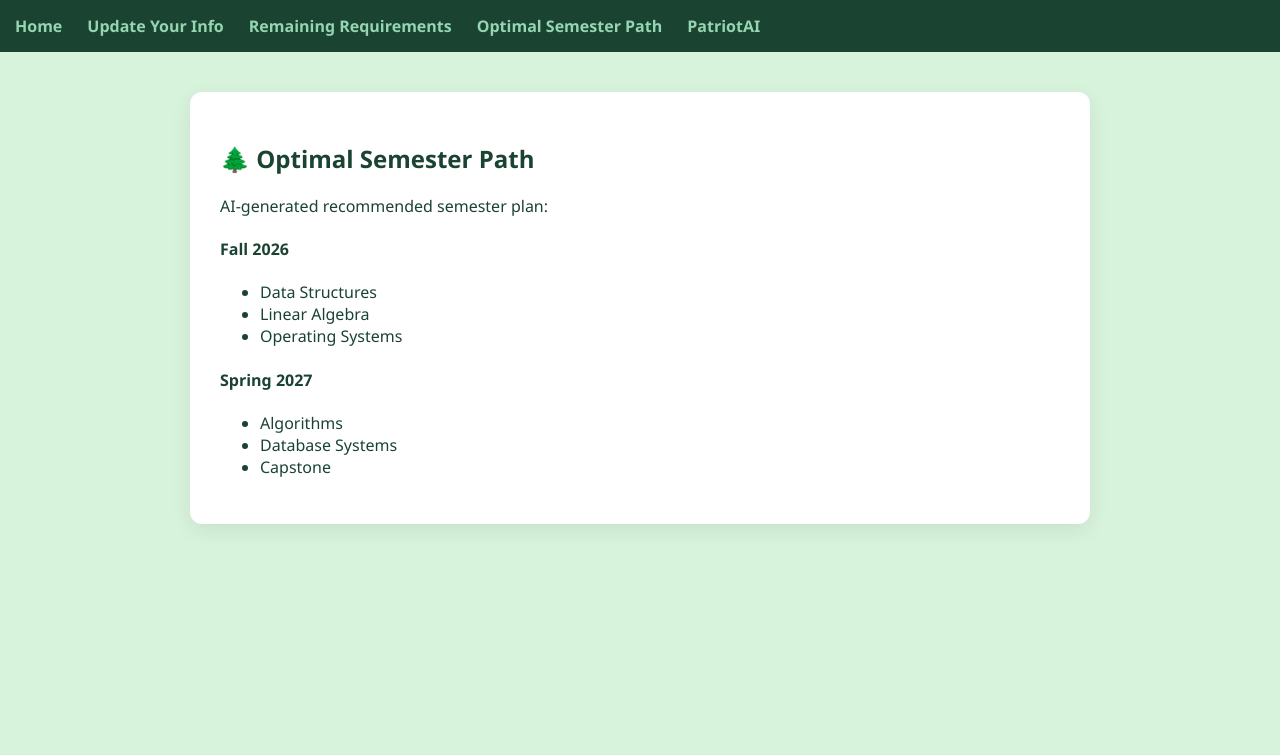
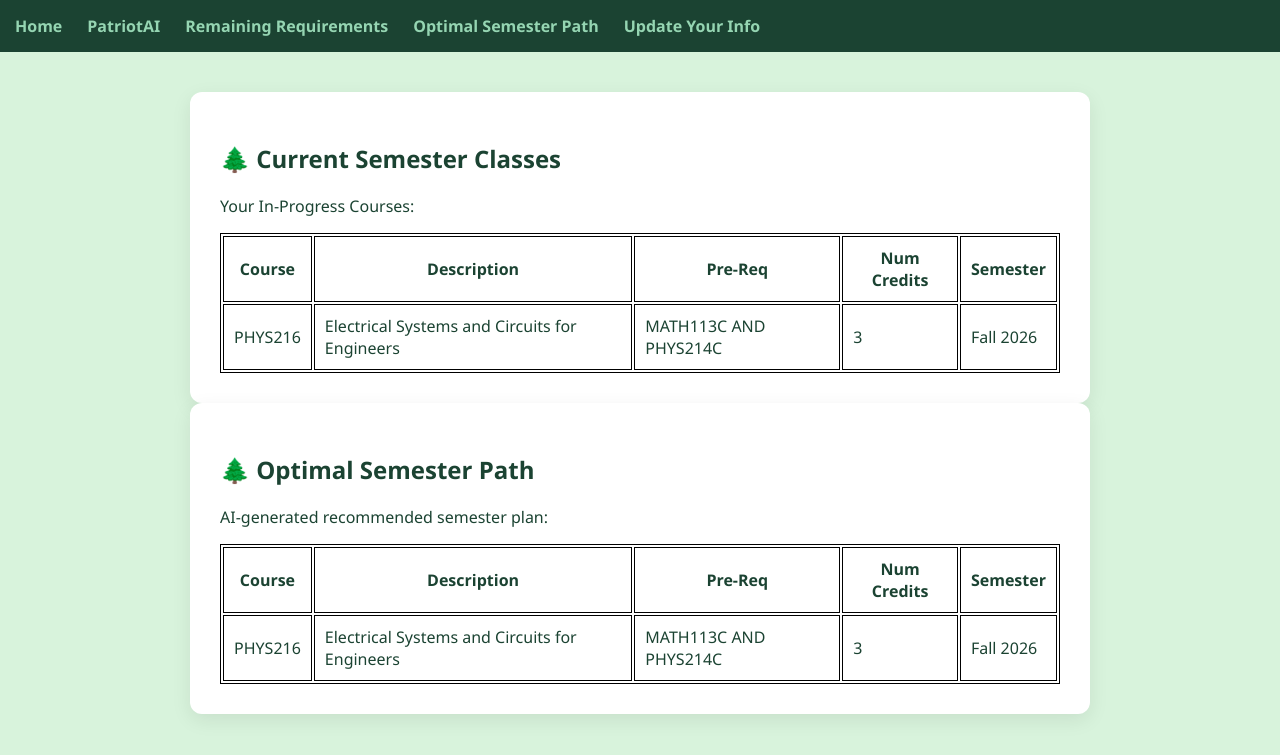
Before and after one commit to Ghoulsimi07/SAPPI, a Flask app: page /optimal-path in a window 1280 px wide. Shown: the top 755 px of the page. Run offline with Flask 3, Linux system fonts and the light colour scheme; parts of the project's set-up code (start-up, migrations or seed data) failed here and were passed over.

Commit message:
Update to include templates and changes to code

```diff
--- a/src/main.py
+++ b/src/main.py
@@ -1,31 +1,112 @@
 from flask import Flask, render_template, request, redirect, url_for
+import pymongo
+app = Flask(__name__)
 
-app = Flask(__name__)
+myclient = pymongo.MongoClient("mongodb://localhost:27017/")
+mydb = myclient["SAPPI"]
+
+studentDB = mydb["Student"]
+currentStudent = studentDB.find()
+for student in currentStudent:
+    student = student
+
+global name
+name = student['name']
+
+
+def grabStudent():
+    global name
+    studentDB = mydb["Student"]
+    currentStudent = studentDB.find({"name":name})
+    for student in currentStudent:
+        return student
 
 @app.route("/")
 def home():
     return render_template("home.html")
 
 @app.route("/update", methods=["GET", "POST"])
+def update():
+    global name
+    studentDB = mydb["Student"]
+    currentStudent = studentDB.find({"name":name})
 
-def update():
+    for student in currentStudent:
+        student = student
+
     if request.method == "POST":
-        major = request.form.get("major")
-        graduation = request.form.get("graduation")
-        # TODO: Save to database
-        print("Major:", major)
-        print("Graduation Date:", graduation)
-        return redirect(url_for("requirements"))
+        nameForm = request.form.get("name")
+        majorForm = request.form.get("major")
+        graduationForm = request.form.get("graduation")
 
-    return render_template("update.html")
+        studentDB.update_one({"name":name}, {'$set':{'name':nameForm,"major":majorForm,"expected_graduation":graduationForm}},upsert=False)
+
+        name = nameForm
+
+        currentStudent = studentDB.find({"name":name})
+        for student in currentStudent:
+            student = student
+        return render_template("update.html",student=student)
+
+    return render_template("update.html",student=student)
 
 @app.route("/requirements")
 def requirements():
-    return render_template("requirements.html")
+    student = grabStudent()
+    major = student['major']
+    name = student['name']
+
+    requirementDB = mydb["Requirements"]
+    courseDB = mydb['Courses']
+    courses = courseDB.find()
+    courseDict = {}
+    for course in courses:
+        courseDict[course['Course']] = course
+
+    courseTakenDB = mydb['Student-Courses-Taken']
+    coursesTaken = courseTakenDB.find({'Student':name})
+    courseTaken = []
+    for course in coursesTaken:
+        courseTaken.append(course['CourseTaken'])
+
+    coreClass1 = [x for x in requirementDB.find({"Major":major,'Type':'Core'})]
+    seniorClass1 = [x for x in requirementDB.find({"Major":major,'Type':'Senior'})]
+    electiveClass1 = [x for x in requirementDB.find({"Major":major,'Type':'Elective'})]
+
+    for classLabel in [coreClass1,seniorClass1,electiveClass1]:
+        for x in classLabel:
+            specificCourse = courseDict[x['Course']]
+            x['description'] = specificCourse['Description']
+            x['pre_req'] = specificCourse['Pre_Req']
+            x['credits'] = specificCourse['Credits']
+
+    coreClass = []
+    for x in coreClass1:
+        if x['Course'] not in courseTaken:
+            coreClass.append(x)
+
+    electiveClass = []
+    for x in electiveClass1:
+        if x['Course'] not in courseTaken:
+            electiveClass.append(x)
+
+    seniorClass = []
+    for x in seniorClass1:
+        if x['Course'] not in courseTaken:
+            seniorClass.append(x)
+
+    coreCount = len(coreClass)
+    seniorCount = len(seniorClass)
+    electiveCount = len(electiveClass)
+    CreditCount = coreCount + seniorCount + electiveCount
+    print(CreditCount)
+    return render_template("requirements.html",CoreCount=coreCount,SeniorCount=seniorCount,ElectiveCount=electiveCount,coreClass=coreClass,seniorClass=seniorClass,electiveClass=electiveClass,CreditCount=CreditCount)
 
 @app.route("/optimal-path")
 def optimal_path():
-    return render_template("optimal_path.html")
+    classesProgress=[{"course":"PHYS216","description":"Electrical Systems and Circuits for Engineers","pre_req":"MATH113C AND PHYS214C","semester":"Fall 2026","credits":3}]
+    classes=[{"course":"PHYS216","description":"Electrical Systems and Circuits for Engineers","pre_req":"MATH113C AND PHYS214C","semester":"Fall 2026","credits":3}]
+    return render_template("optimal_path.html",classes=classes,classesProgress=classesProgress)
 
 @app.route("/patriotai")
 def patriotai():
--- a/src/static/css/styles.css
+++ b/src/static/css/styles.css
@@ -71,3 +71,40 @@ input {
   justify-content: center; /* Centers horizontally */
   align-items: center;     /* Centers vertically */
 }
+
+.two-column {
+  display: grid;
+  grid-template-columns: 1fr 1fr; /* Creates two columns of equal width */
+  gap: 20px; /* Adds space between columns */
+}
+
+.column {
+  padding: 1rem;
+  /* Add other styling like background-color, border, etc. */
+}
+
+#main-buttons {
+  display: grid;
+  height: 100vh;
+  grid-template-rows: repeat(4, 1fr);
+  gap: 10px; /* Even gap between items */
+}
+
+.home-box {
+    background-color: #b37c49;
+    border: 2px solid #ccc; /* Shorthand: width | style | color */
+    padding: 10px;          /* Adds space between the text and the border */
+    margin: 10px;           /* Adds space outside the border, between elements */
+}
+
+#hello {
+    text-align: right;
+}
+
+table, th, td {
+  border: 1px solid black; /* Sets a 1-pixel solid black border for all */
+}
+
+td, th {
+  padding: 10px; /* Adds 10px of space around content in cells */
+}
--- a/src/templates/base.html
+++ b/src/templates/base.html
@@ -8,10 +8,10 @@
 
 <nav>
     <a href="{{ url_for('home') }}">Home</a>
-    <a href="{{ url_for('update') }}">Update Your Info</a>
+    <a href="{{ url_for('patriotai') }}">PatriotAI</a>
     <a href="{{ url_for('requirements') }}">Remaining Requirements</a>
     <a href="{{ url_for('optimal_path') }}">Optimal Semester Path</a>
-    <a href="{{ url_for('patriotai') }}">PatriotAI</a>
+    <a href="{{ url_for('update') }}">Update Your Info</a>
 </nav>
 
 <div class="container">
--- a/src/templates/optimal_path.html
+++ b/src/templates/optimal_path.html
@@ -2,22 +2,58 @@
 {% block content %}
 
 <div class="card">
+    <h2>🌲 Current Semester Classes</h2>
+    <p>Your In-Progress Courses:</p>
+
+    <table>
+        <thead>
+            <tr>
+                <th>Course</th>
+                <th>Description</th>
+                <th>Pre-Req</th>
+                <th>Num Credits</th>
+                <th>Semester</th>
+            </tr>
+        </thead>
+        <tbody>
+            {% for class in classesProgress %}
+            <tr>
+                <td>{{ class.course }}</td>
+                <td>{{ class.description }}</td>
+                <td>{{ class.pre_req }}</td>
+                <td>{{ class.credits }}</td>
+                <td>{{ class.semester }}</td>
+            </tr>
+            {% endfor %}
+        </tbody>
+    </table>
+</div>
+<div class="card">
     <h2>🌲 Optimal Semester Path</h2>
     <p>AI-generated recommended semester plan:</p>
 
-    <h4>Fall 2026</h4>
-    <ul>
-        <li>Data Structures</li>
-        <li>Linear Algebra</li>
-        <li>Operating Systems</li>
-    </ul>
-
-    <h4>Spring 2027</h4>
-    <ul>
-        <li>Algorithms</li>
-        <li>Database Systems</li>
-        <li>Capstone</li>
-    </ul>
+    <table>
+        <thead>
+            <tr>
+                <th>Course</th>
+                <th>Description</th>
+                <th>Pre-Req</th>
+                <th>Num Credits</th>
+                <th>Semester</th>
+            </tr>
+        </thead>
+        <tbody>
+            {% for class in classes %}
+            <tr>
+                <td>{{ class.course }}</td>
+                <td>{{ class.description }}</td>
+                <td>{{ class.pre_req }}</td>
+                <td>{{ class.credits }}</td>
+                <td>{{ class.semester }}</td>
+            </tr>
+            {% endfor %}
+        </tbody>
+    </table>
 </div>
 
 {% endblock %}
```
Also changed, not shown: src/templates/home.html (+12 -10 lines), src/templates/patriotai.html (+10 -2 lines), src/templates/requirements.html (+72 -3 lines), src/templates/update.html (+9 -6 lines), src/static/PatriotAI.js (line endings or trailing spaces).
